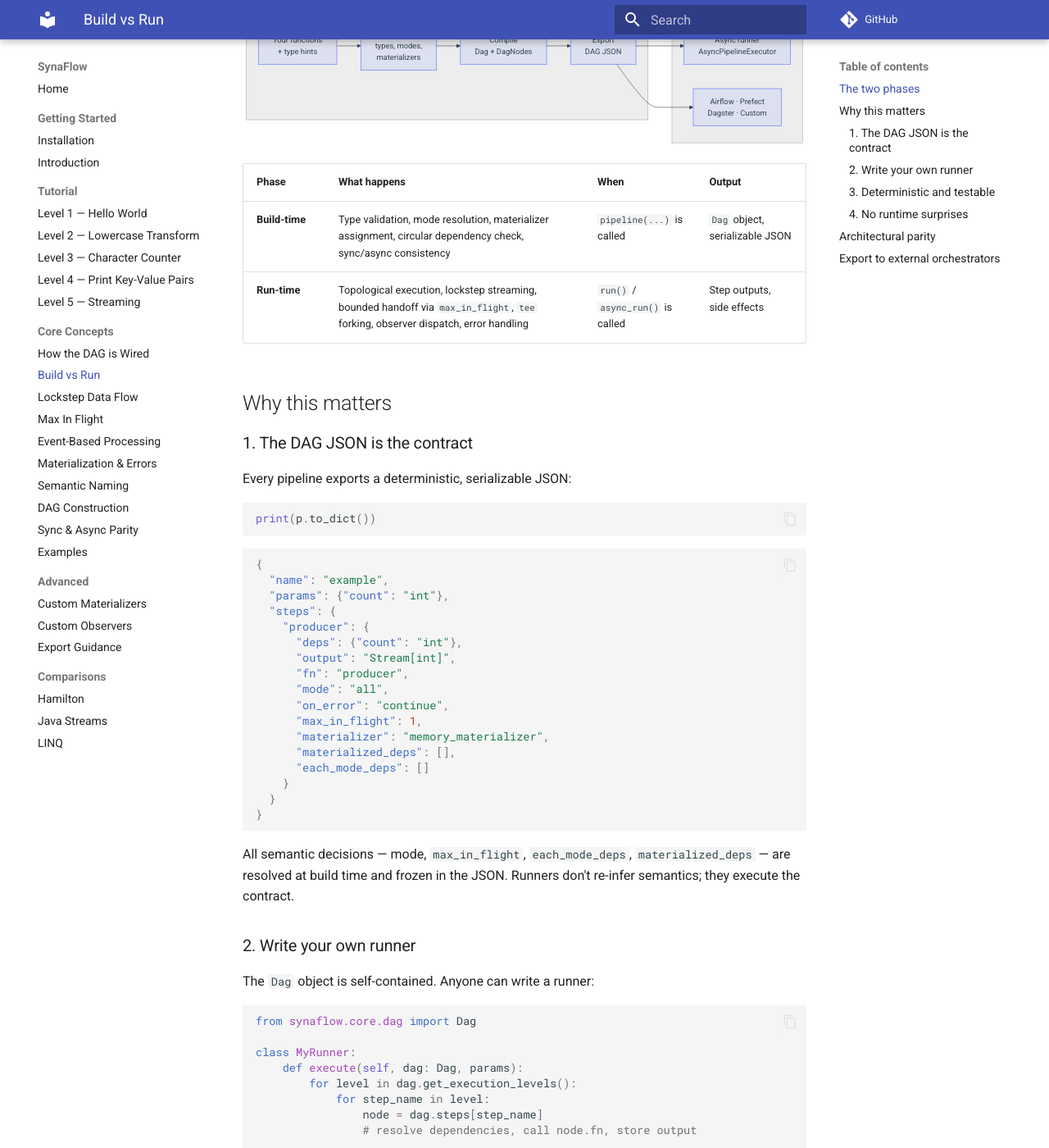
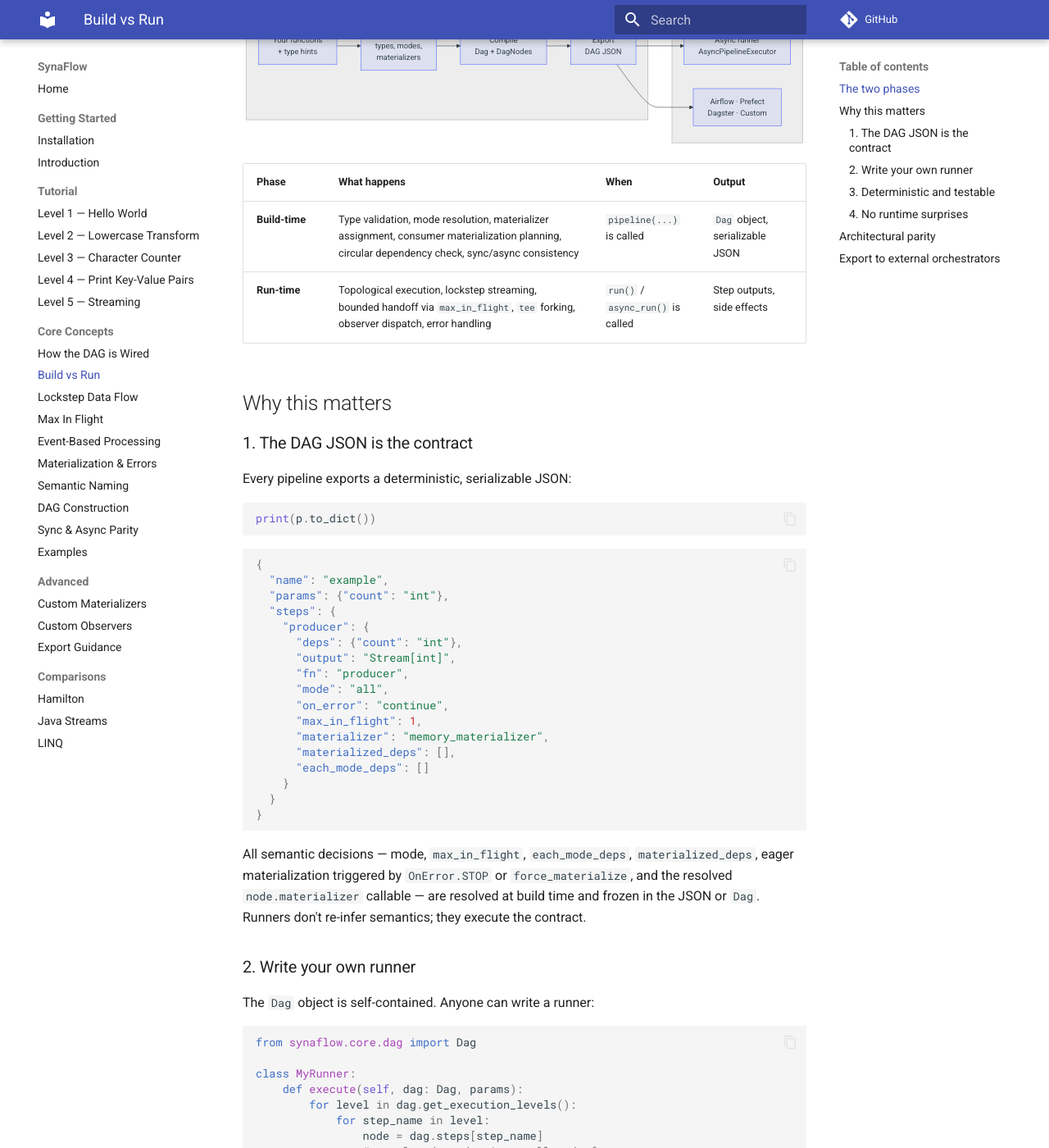
Before and after one commit to humansoftware/synaflow, an MkDocs documentation site: the page built from docs/user_docs/core-concepts/build-vs-run.md, in a window 1280 px wide and 1400 px high, scrolled down 414 px. Shown: the whole window at 82% size. Built offline with MkDocs 1.6.1 and Material for MkDocs 9.7.7, drawn with Linux system fonts in a browser that asks for light colours; comment, search, counter and statistics services are not loaded; some of the changed text lies outside the part shown.

Commit message:
docs: align build-time materialization contract

````diff
--- a/docs/user_docs/core-concepts/build-vs-run.md
+++ b/docs/user_docs/core-concepts/build-vs-run.md
@@ -28,7 +28,7 @@ flowchart LR
 
 | Phase | What happens | When | Output |
 |---|---|---|---|
-| **Build-time** | Type validation, mode resolution, materializer assignment, circular dependency check, sync/async consistency | `pipeline(...)` is called | `Dag` object, serializable JSON |
+| **Build-time** | Type validation, mode resolution, materializer assignment, consumer materialization planning, circular dependency check, sync/async consistency | `pipeline(...)` is called | `Dag` object, serializable JSON |
 | **Run-time** | Topological execution, lockstep streaming, bounded handoff via `max_in_flight`, `tee` forking, observer dispatch, error handling | `run()` / `async_run()` is called | Step outputs, side effects |
 
 ## Why this matters
@@ -62,8 +62,9 @@ print(p.to_dict())
 ```
 
 All semantic decisions — mode, `max_in_flight`, `each_mode_deps`,
-`materialized_deps` — are
-resolved at build time and frozen in the JSON. Runners don't re-infer
+`materialized_deps`, eager materialization triggered by `OnError.STOP` or
+`force_materialize`, and the resolved `node.materializer` callable — are
+resolved at build time and frozen in the JSON or `Dag`. Runners don't re-infer
 semantics; they execute the contract.
 
 ### 2. Write your own runner
@@ -111,11 +112,11 @@ Every domain concern has a symmetric representation in both phases:
 | Concern | Build-time | Run-time |
 |---|---|---|
 | Pipeline/Orchestration | `build_dag()` | `PipelineExecutor` / `AsyncPipelineExecutor` |
-| Dependencies | `validate_and_resolve_dependencies()` | Inlined in executor |
-| Topology | `check_circular_dependencies()`, `get_execution_levels()` | Inlined in executor |
-| Step compilation | `validate_and_compile_step()` | Inlined in executor |
+| Dependencies | `validate_and_resolve_dependencies()` | Executor reads resolved deps from `node.deps` |
+| Topology | `check_circular_dependencies()`, `get_execution_levels()` | Executor iterates `dag.get_execution_levels()` |
+| Step compilation | `validate_and_compile_step()` | Executor calls compiled `node.fn` |
 | Mode resolution | Resolved at build time → `node.mode` | Executor reads `node.mode`, never re-infers |
-| Materialization | Resolved at build time → `node.materializer` | Executor calls the resolved callable |
+| Materialization | Resolved at build time → `node.materializer`, `materialized_deps`, `Dag.needs_materialize(...)` | Executor calls the resolved callable and follows the compiled plan |
 | Observers | Normalized at build time → `node.observers` | Executor dispatches events |
 
 This symmetry means sync and async executors can be completely different
````
Also changed, not shown: README.md (+4 -1 lines), docs/user_docs/core-concepts/dag-construction.md (+5 -1 lines), docs/user_docs/core-concepts/materialization.md (+9 -0 lines), 2 other files.
